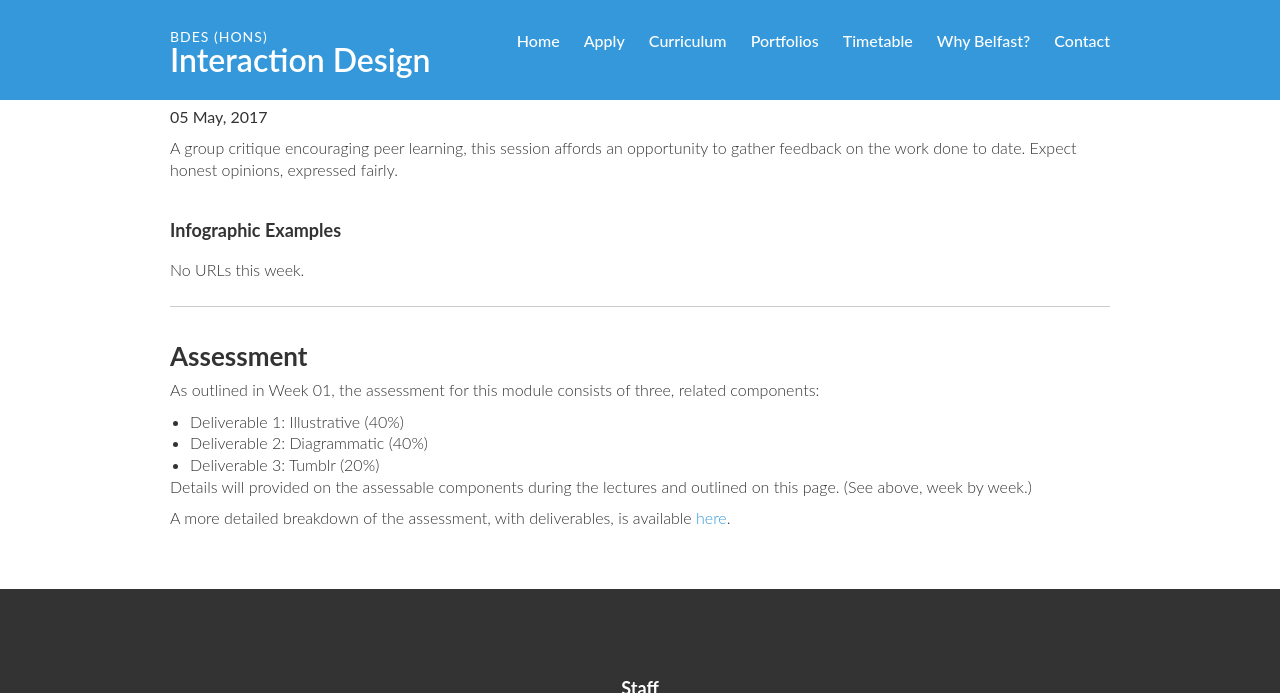
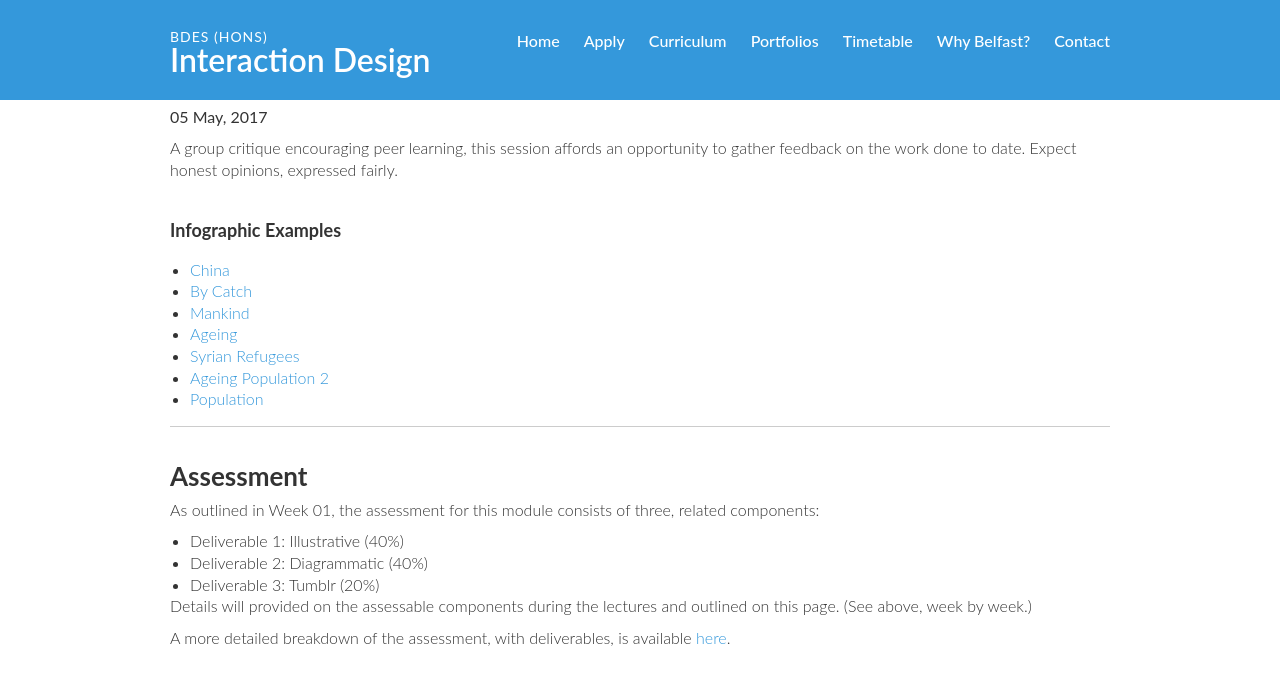
Before and after one commit to ixdbelfast/ixdbelfast.github.io, a Jekyll site: the page built from modules/IXD104/IXD104.md, in a window 1280 px wide and 900 px high, scrolled down 7062 px, cut to the strip 0-693 px from the top of the window. Built offline with Jekyll 4.4.1, drawn with Linux system fonts in a browser that asks for light colours; our own code applies the rules of GitHub Pages for plain Markdown files.

Commit message:
Examples

```diff
--- a/modules/IXD104/IXD104.md
+++ b/modules/IXD104/IXD104.md
@@ -325,7 +325,13 @@ A group critique encouraging peer learning, this session affords an opportunity
 
 #### Infographic Examples
 
-No URLs this week.
+- [China](http://pin.it/5O_jeIf)
+- [By Catch](http://pin.it/AW8EhoL)
+- [Mankind](http://pin.it/VGcgmpV)
+- [Ageing](http://pin.it/yA-dAjr)
+- [Syrian Refugees](http://pin.it/s7km60V)
+- [Ageing Population 2](http://pin.it/LADmx6e)
+- [Population](http://pin.it/nYZznK2)
 
 
 ----
```
